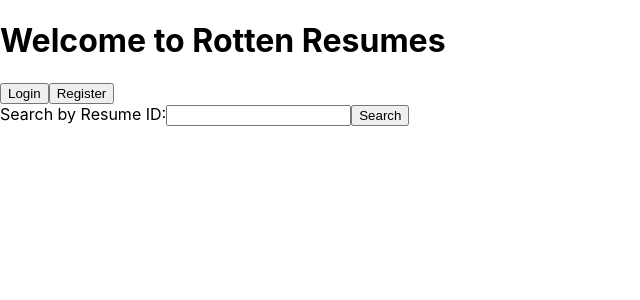
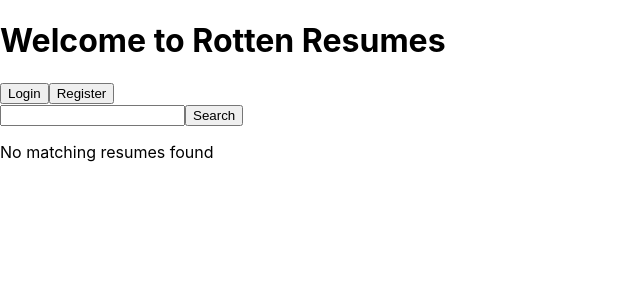
Before and after one commit to kaden-wallin/milestone-project-3-Resume-Rater, a React (Create React App) app in the folder frontend/: page / in a window 1280 px wide. Shown: the top 300 px of the page, without its empty margins (0-640 px from the left). Built offline with nearby package versions, Linux system fonts and the light colour scheme; the HTML template or start-up script is replaced by a standard one.

Commit message:
got the search function to work, it's pretty cool

```diff
--- a/frontend/src/components/home.jsx
+++ b/frontend/src/components/home.jsx
@@ -1,6 +1,7 @@
 import React, { useState } from "react"
 import { useNavigate } from "react-router-dom"
 import setAuthToken from './setAuthToken'
+import SearchResumes from "./searchResumes";
 
 const Home = ({ user, setUser }) => {
     const navigate = useNavigate()
@@ -27,17 +28,15 @@ const Home = ({ user, setUser }) => {
         navigate("/resumes")
     }
 
-    const handleSearch = async (event) => {
-        event.preventDefault();
+    const handleSearch = async (searchKeywords) => {
         try {
-          const response = await fetch(`http://localhost:5000/download-resume/${resumeId}`);
-          const blob = await response.blob();
-          const fileUrl = URL.createObjectURL(blob);
-          navigate(`/resumes/${resumeId}`, { state: { fileUrl } });
+          const response = await fetch(`http://localhost:5000/search-resumes/${searchKeywords}`);
+          const searchResults = await response.json();
+          navigate("/search-results", { state: { searchResults } });
         } catch (error) {
           console.error(error);
         }
-      };
+    };
 
     window.addEventListener('load', () => {
         setAuthToken(localStorage.getItem('access_token'))
@@ -55,16 +54,7 @@ const Home = ({ user, setUser }) => {
                     <button onClick={handleResumeUpload}>Upload Resume</button>
                     <button onClick={handleResumes}>See Resumes</button>
                 </div>
-                <form onSubmit={handleSearch}>
-                    <label htmlFor="resumeId">Search by Resume ID:</label>
-                    <input
-                        type="number"
-                        id="resumeId"
-                        value={resumeId}
-                        onChange={(event) => setResumeId(event.target.value)}
-                    />
-                    <button type="submit">Search</button>
-                </form>
+                <SearchResumes handleSearch={handleSearch} />
             </div>
             ) : (
                 <div>
@@ -73,16 +63,7 @@ const Home = ({ user, setUser }) => {
                     <button onClick={handleLogin}>Login</button>
                     <button onClick={handleRegister}>Register</button>
                 </div>
-                <form onSubmit={handleSearch}>
-                    <label htmlFor="resumeId">Search by Resume ID:</label>
-                    <input
-                        type="number"
-                        id="resumeId"
-                        value={resumeId}
-                        onChange={(event) => setResumeId(event.target.value)}
-                    />
-                    <button type="submit">Search</button>
-                </form>
+                <SearchResumes handleSearch={handleSearch} />
             </div>
             )}
         </>
--- a/frontend/src/components/searchResumes.jsx
+++ b/frontend/src/components/searchResumes.jsx
@@ -1,24 +1,24 @@
 import React, { useEffect, useState } from 'react'
 import axios from 'axios'
+import { useNavigate } from "react-router-dom"
 
 function SearchResumes() {
+    const navigate = useNavigate()
     const [searchTerm, setSearchTerm] = useState('')
     const [searchResults, setSearchResults] = useState([])
     const [loading, setLoading] = useState(false)
 
-    const handleSearch = (event) => {
+    const handleSearch = async (event) => {
         event.preventDefault()
         setLoading(true)
-        axios
-            .get(`http://localhost:5000/search-resumes?keyword=${searchTerm}`)
-            .then(response => {
-                setSearchResults(response.data.resumes)
-                setLoading(false)
-            })
-            .catch(error => {
-                console.error(`Fetch error: ${error}`)
-                setLoading(false)
-            })
+        try {
+            const response = await axios.get(`http://localhost:5000/search-resumes?keyword=${searchTerm}`)
+            setSearchResults(response.data.resumes)
+            setLoading(false)
+        } catch (error) {
+            console.error(`Fetch error: ${error}`)
+            setLoading(false)
+        }
     }
 
     return (
@@ -32,7 +32,11 @@ function SearchResumes() {
             {!loading && searchResults.length > 0 && (
                 <ul>
                     {searchResults.map(resume => (
-                        <li key={resume.resume_id}>{resume.filename} ({resume.user.username})</li>
+                        <li key={resume.resume_id}>
+                            <button onClick={() => navigate(`/resumes/${resume.resume_id}`)}>
+                                {resume.filename}
+                            </button>
+                        </li>
                     ))}
                 </ul>
             )}
```
